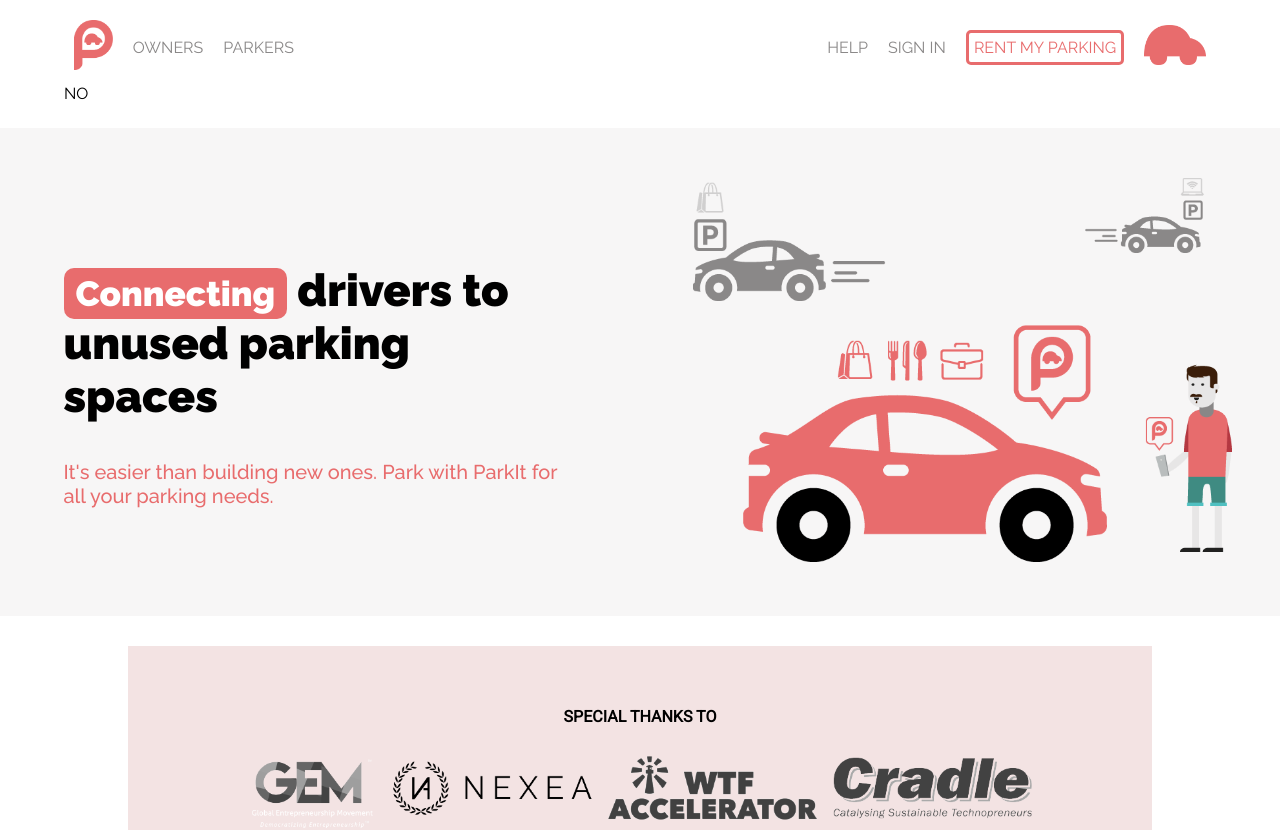
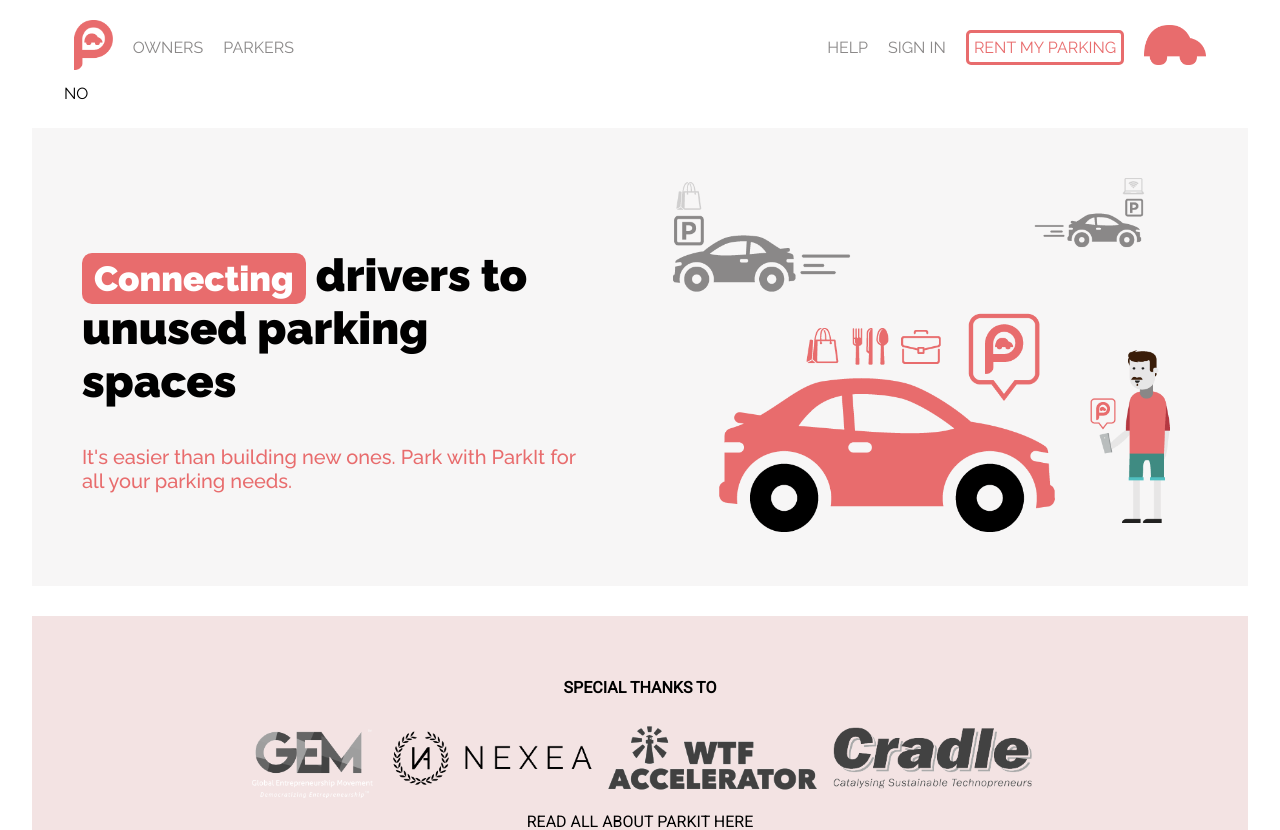
Before and after one commit to faizshahudin/parkit, a React (Create React App) app: page / in a window 1280 px wide. Shown: the top 830 px of the page. Built offline with nearby package versions, Linux system fonts and the light colour scheme; what react-google-maps would draw is missing.

Commit message:
styling updates

```diff
--- a/src/actions/AuthedUser.js
+++ b/src/actions/AuthedUser.js
@@ -42,9 +42,7 @@ export function registerError() {
 export function handleRegister(data) {
   return (dispatch) => {
     return Api.register(data).then(res => {
-      console.log(res)
       if (!res.email && !res.username) {
-        console.log("success")
         localStorage.setItem("auth", "12345")
         dispatch(registerSuccess())
       }
--- a/src/components/Home.js
+++ b/src/components/Home.js
@@ -12,16 +12,16 @@ class Home extends Component {
   render() {
     return(
       <div className="landing home white-background ">
-        <section className="hero one background-grey">
-          <div className="content main-container">
+        <section className="hero one background-grey full-width-main">
+          <div className="content">
             <h1><span>Connecting</span> drivers to unused parking spaces</h1>
             <p>It's easier than building new ones. Park with ParkIt for all your parking needs.</p>
           </div>
-          <div className="container">
+          <div className="full-width">
             <img className="hero-img" src={hero1}></img>
           </div>
         </section>
-        <section className="partners container">
+        <section className="partners">
           <div>
             <h4>SPECIAL THANKS TO</h4>
           </div>
@@ -32,7 +32,7 @@ class Home extends Component {
             <p>READ ALL ABOUT PARKIT HERE</p>
           </div>
         </section>
-        <section className="hero two container">
+        <section className="hero two full-width">
           <div>
             <img className="hero-img" src={hero2}></img>
           </div>
@@ -48,7 +48,7 @@ class Home extends Component {
             </p>
           </div>
         </section>
-        <section className="hero three container">
+        <section className="hero three full-width">
           <div className="content">
             <img className="cloud" src={cloud}></img>
             <h1>Looking for a season parking space?</h1>
@@ -62,7 +62,7 @@ class Home extends Component {
             <img className="hero-img" src={hero3}></img>
           </div>
         </section>
-        <section className="hero four container">
+        <section className="hero four full-width">
           <div>
             <img className="hero-img" src={hero4}></img>
           </div>
@@ -78,7 +78,7 @@ class Home extends Component {
           </div>
         </section>
         <section className="signup">
-          <div className="container">
+          <div className="full-width">
             <h3>We're here for all your parking needs. Sign up now!</h3>
             <Link to="/register"><button className="btn">GET STARTED</button></Link>
           </div>
--- a/src/components/Login.js
+++ b/src/components/Login.js
@@ -11,9 +11,7 @@ import { Redirect } from 'react-router-dom'
 class Login extends Component {
   constructor(props) {
     super(props)
-    this.state = {
-      IsAuthenticated: null,
-    }
+    this.state = {}
   }
 
   handleChange = (e) => {
@@ -36,10 +34,6 @@ class Login extends Component {
     e.preventDefault()
     let data = this.state
     dispatch(handleLogin(data))
-    this.setState({
-      IsAuthenticated: AuthedUser,
-    })
-    console.log(this.state)
   }
 
   logout = () => {
@@ -51,9 +45,9 @@ class Login extends Component {
     const { from } = this.props.location.state || { from: { pathname: "/dashboard" } }
     const { AuthedUser } = this.props
 
-    if (this.state.IsAuthenticated) {
+    if (AuthedUser) {
       return (
-        <Redirect to="/dashboard" />
+        <Redirect to={from} />
       )
     }
 
@@ -112,10 +106,6 @@ class Login extends Component {
               <p>Don't have an account? <Link to="/register">Sign up</Link> here.</p>
             </form>
           </div>
-          {(AuthedUser ?
-            <Redirect to={from} />
-            : null
-          )}
         </div>
       </div>
     )
--- a/src/components/Owners.js
+++ b/src/components/Owners.js
@@ -30,7 +30,7 @@ class Owners extends Component {
             <img src={owners1}></img>
           </div>
         </section>
-        <section className="hero two container">
+        <section className="hero two">
           <div className="image">
             <img src={owners2}></img>
           </div>
@@ -43,7 +43,7 @@ class Owners extends Component {
             </ol>
           </div>
         </section>
-        <section className="list container">
+        <section className="list">
           <div className="content">
             <h1>Why list with us?</h1>
           </div>
--- a/src/index.css
+++ b/src/index.css
@@ -100,10 +100,24 @@ select {
   margin-right: auto;
 }
 
+.full-width-main {
+  padding-top: 40px;
+  padding-bottom: 40px;
+  width: 95%;
+  margin-left: auto;
+  margin-right: auto;
+}
+
+.full-width {
+  width: 90%;
+  margin-left: auto;
+  margin-right: auto;
+}
+
 .main-container {
   padding-top: 40px;
   padding-bottom: 40px;
-  width: 85%;
+  width: 90%;
   margin-left: auto;
   margin-right: auto;
 }
@@ -197,6 +211,7 @@ button:disabled {
   grid-template-columns: 1fr 1fr;
   margin-left: auto;
   margin-right: auto;
+  padding: 0 50px;
 }
 
 .landing .hero.one span {
@@ -212,7 +227,7 @@ button:disabled {
 }
 
 .landing .hero .content {
-  width: 80%;
+  width: 90%;
 }
 
 
@@ -256,7 +271,7 @@ button:disabled {
 }
 
 .landing .partners {
-  width: 80%;
+  width: 95%;
   margin-left: auto;
   margin-right: auto;
   text-align: center;
@@ -334,6 +349,7 @@ button:disabled {
 
 .owners .hero.two {
   padding: 0;
+  width: 95%;
 }
 
 .owners .hero.two .image {
@@ -347,7 +363,7 @@ button:disabled {
 }
 
 .owners .list {
-  width: 100%;
+  width: 95%;
   margin-left: auto;
   margin-right: auto;
   text-align: center;
```
Also changed, not shown: 15 other files (tests, documents, lock files or other folders).
